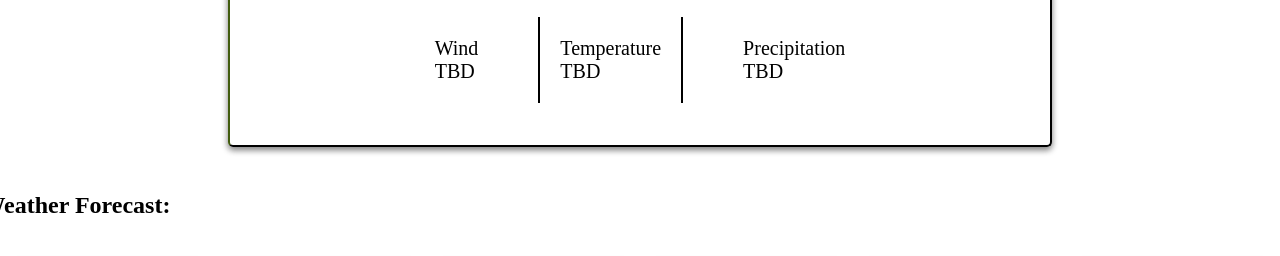
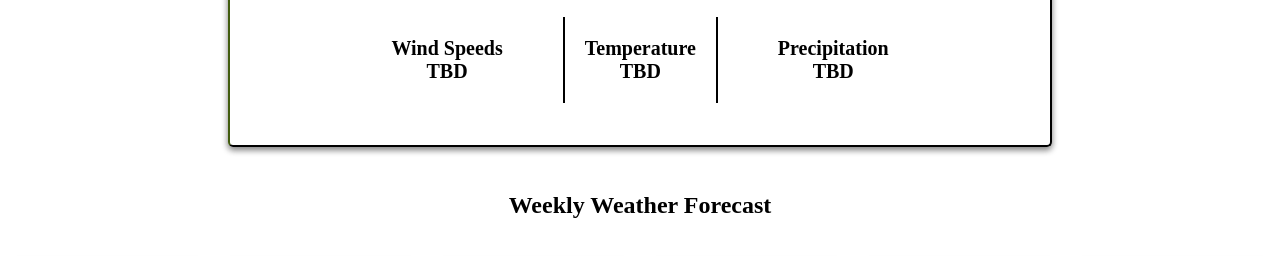
Before and after one commit to Soulreaper077/prod-new, a website: page public/index.html in a window 1280 px wide. Shown: the part 471-727 px from the top of the page. Drawn offline with Linux system fonts and the light colour scheme; some packages are replaced by stand-ins of ours.

Commit message:
aligining items in the cards to look better

```diff
--- a/public/index.html
+++ b/public/index.html
@@ -69,7 +69,7 @@
             </div>
             <div class="detail-box">
                 <div class="detail">
-                    <div class="title">Wind</div>
+                    <div class="title">Wind Speeds</div>
                     <div class="values">TBD</div>
                 </div>
                 <div class="detail border-box">
@@ -91,8 +91,8 @@
             <article class="media">
                 <figure class="media-left"></figure>
                 <div class="content">
-                    <h2>
-                        Weather Forecast:
+                    <h2 class="heavyForecast">
+                        Weekly Weather Forecast
                     </h2>
 
                         <!-- right side daily forecast div -->
--- a/public/style.css
+++ b/public/style.css
@@ -174,6 +174,8 @@ ul {
  .title, .values {
     font-size: 20px;
     align-items: center;
+    font-weight: bold;
+    text-align: center;
  }
 
  .status {
@@ -201,3 +203,8 @@ h4 {
     border-bottom: 2px solid black;
 }
 /* end of section for the cards */
+
+
+.heavyForecast {
+    text-align: center;
+}
```
